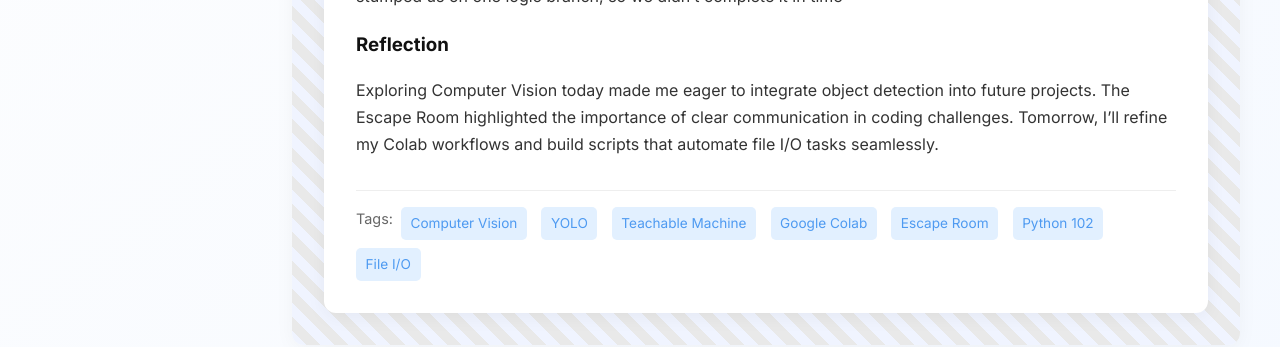
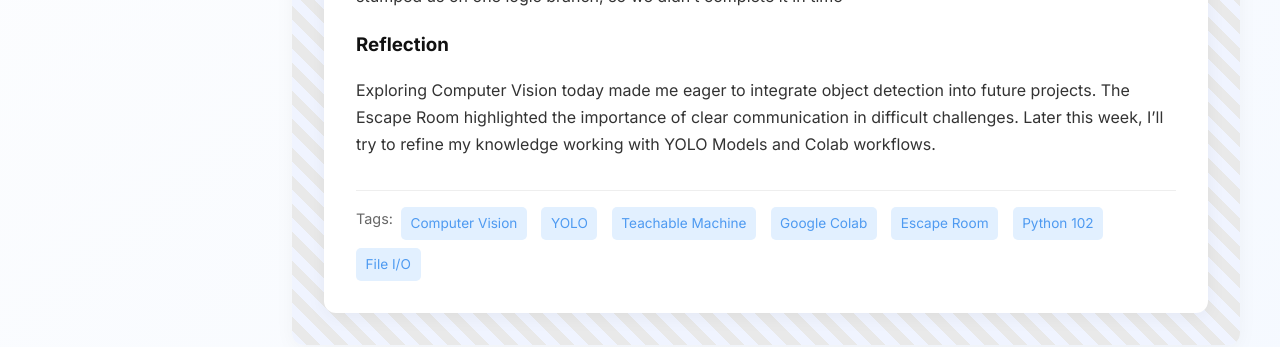
Before and after one commit to kingnaddy/kingnaddy.github.io, a Jekyll site: the page built from _posts/2025-05-29-day-3.md, in a window 1280 px wide. Shown: the part 648-995 px from the top of the page. Built offline with Jekyll 4.4.1, drawn with Linux system fonts in a browser that asks for light colours.

Commit message:
Update 2025-05-29-day-3.md

```diff
--- a/_posts/2025-05-29-day-3.md
+++ b/_posts/2025-05-29-day-3.md
@@ -13,5 +13,5 @@ blockers: |
   Local storage limits forced me to shift to Google Colab for YOLO experiments. Our Escape Room puzzle stumped us on one logic branch, so we didn’t complete it in time
 
 reflection: |
-  Exploring Computer Vision today made me eager to integrate object detection into future projects. The Escape Room highlighted the importance of clear communication in coding challenges. Tomorrow, I’ll refine my Colab workflows and build scripts that automate file I/O tasks seamlessly.
+  Exploring Computer Vision today made me eager to integrate object detection into future projects. The Escape Room highlighted the importance of clear communication in difficult challenges. Later this week, I’ll try to refine my knowledge working with YOLO Models and Colab workflows.
 ---
```
